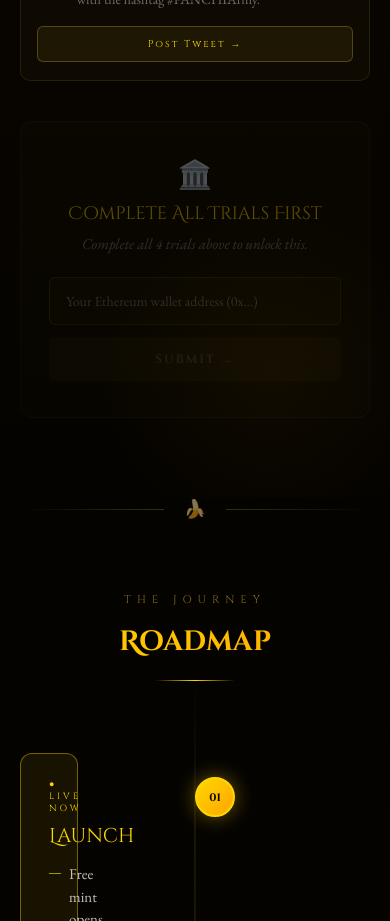
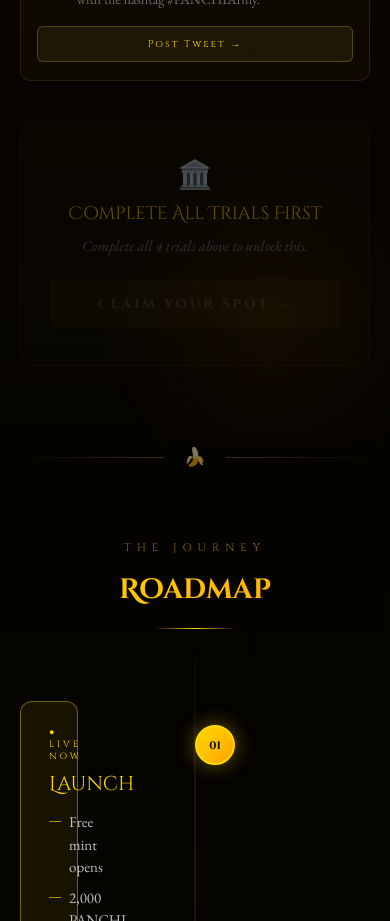
Before and after one commit to Firestorm0609/Panchi, a React (Vite) app: page / in a window 390 px wide. Shown: the part 2720-3641 px from the top of the page. Built offline with nearby package versions, Linux system fonts and the light colour scheme.

Commit message:
Update App.jsx

```diff
--- a/src/App.jsx
+++ b/src/App.jsx
@@ -219,21 +219,36 @@ function CollectionSection() {
 
 function PanchilistSection({ sectionRef }) {
   const [completed, setCompleted] = useState({});
-  const [wallet, setWallet] = useState("");
   const [submitted, setSubmitted] = useState(false);
-  const [submitting, setSubmitting] = useState(false);
-  const [scanActive, setScanActive] = useState(false);
 
   const allDone = PANCHILIST_TASKS.every(t => completed[t.id]);
   const completedCount = Object.values(completed).filter(Boolean).length;
   const progress = (completedCount / PANCHILIST_TASKS.length) * 100;
+  const [pendingId, setPendingId] = useState(null);
+  const [countdown, setCountdown] = useState(0);
+
   const markDone = (id) => setCompleted(prev => ({ ...prev, [id]: true }));
 
+  const startTrial = (id) => {
+    setPendingId(id);
+    setCountdown(40);
+    const interval = setInterval(() => {
+      setCountdown(prev => {
+        if (prev <= 1) {
+          clearInterval(interval);
+          setPendingId(null);
+          markDone(id);
+          return 0;
+        }
+        return prev - 1;
+      });
+    }, 1000);
+  };
+
   const handleSubmit = () => {
-    if (!wallet.trim() || !allDone) return;
-    setScanActive(true);
-    setSubmitting(true);
-    setTimeout(() => { setScanActive(false); setSubmitting(false); setSubmitted(true); }, 2800);
+    if (!allDone) return;
+    window.open("https://forms.gle/eXnovSXm9GQesrgK7", "_blank");
+    setTimeout(() => setSubmitted(true), 800);
   };
 
   return (
@@ -286,49 +301,43 @@ function PanchilistSection({ sectionRef }) {
                       <div style={{ fontFamily: "'Cinzel', serif", fontSize: "12px", letterSpacing: "1px", color: done ? "#FFD700" : "rgba(255,255,255,0.75)", marginBottom: "4px" }}>{task.title}</div>
                       <div style={{ fontFamily: "'EB Garamond', serif", fontSize: "14px", color: "rgba(255,255,255,0.4)", lineHeight: "1.5" }}>{task.description}</div>
                     </div>
-                    {!done ? (
+                    {done ? (
+                      <div className="task-action" style={{ flexShrink: 0, padding: "10px 18px", background: "rgba(255,215,0,0.08)", border: "1px solid rgba(255,215,0,0.2)", borderRadius: "6px", fontFamily: "'Cinzel', serif", fontSize: "10px", letterSpacing: "2px", color: "#FFD700" }}>DONE ✓</div>
+                    ) : pendingId === task.id ? (
+                      <div className="task-action" style={{ flexShrink: 0, padding: "10px 18px", background: "rgba(212,175,55,0.05)", border: "1px solid rgba(212,175,55,0.25)", borderRadius: "6px", fontFamily: "'Cinzel', serif", fontSize: "10px", letterSpacing: "2px", color: "rgba(212,175,55,0.7)", minWidth: "90px", textAlign: "center" }}>
+                        VERIFYING {countdown}s
+                      </div>
+                    ) : (
                       <a href={task.actionLink} target="_blank" rel="noopener noreferrer"
-                        onClick={() => setTimeout(() => markDone(task.id), 1200)}
+                        onClick={() => startTrial(task.id)}
                         className="task-action"
                         style={{ flexShrink: 0, padding: "10px 18px", background: "rgba(212,175,55,0.08)", border: "1px solid rgba(212,175,55,0.3)", borderRadius: "6px", cursor: "pointer", textDecoration: "none", fontFamily: "'Cinzel', serif", fontSize: "10px", letterSpacing: "2px", color: "#FFD700", transition: "all 0.2s", whiteSpace: "nowrap" }}
                         onMouseOver={e => { e.currentTarget.style.background = "rgba(212,175,55,0.15)"; e.currentTarget.style.borderColor = "#FFD700"; }}
                         onMouseOut={e => { e.currentTarget.style.background = "rgba(212,175,55,0.08)"; e.currentTarget.style.borderColor = "rgba(212,175,55,0.3)"; }}
                       >{task.actionLabel} →</a>
-                    ) : (
-                      <div className="task-action" style={{ flexShrink: 0, padding: "10px 18px", background: "rgba(255,215,0,0.08)", border: "1px solid rgba(255,215,0,0.2)", borderRadius: "6px", fontFamily: "'Cinzel', serif", fontSize: "10px", letterSpacing: "2px", color: "#FFD700" }}>DONE ✓</div>
                     )}
                   </div>
                 );
               })}
             </div>
 
-            <div style={{ background: allDone ? "rgba(255,215,0,0.07)" : "rgba(212,175,55,0.03)", border: `1px solid ${allDone ? "rgba(255,215,0,0.35)" : "rgba(212,175,55,0.1)"}`, borderRadius: "12px", padding: "36px 28px", transition: "all 0.6s", opacity: allDone ? 1 : 0.35, position: "relative", overflow: "hidden" }}>
-              {scanActive && <div style={{ position: "absolute", left: 0, right: 0, height: "2px", background: "linear-gradient(to right, transparent, rgba(255,215,0,0.8), transparent)", animation: "scanLine 1.4s linear infinite", pointerEvents: "none", zIndex: 2 }} />}
-              <div style={{ textAlign: "center", marginBottom: "24px" }}>
-                <div style={{ fontSize: "28px", marginBottom: "10px" }}>🏛️</div>
-                <div style={{ fontFamily: "'Cinzel Decorative', serif", fontSize: "18px", color: "#FFD700", marginBottom: "8px" }}>{allDone ? "Present Your Wallet" : "Complete All Trials First"}</div>
-                <p style={{ fontFamily: "'EB Garamond', serif", fontSize: "15px", fontStyle: "italic", color: "rgba(255,255,255,0.45)", margin: 0 }}>{allDone ? "You have proven yourself worthy. Submit your Ethereum wallet address to claim your panchilist spot." : `Complete all ${PANCHILIST_TASKS.length} trials above to unlock this.`}</p>
-              </div>
-              <div className="wallet-row" style={{ display: "flex", gap: "12px" }}>
-                <input type="text" placeholder="Your Ethereum wallet address (0x...)" value={wallet} onChange={e => setWallet(e.target.value)} disabled={!allDone || submitting}
-                  style={{ flex: 1, padding: "14px 16px", background: "rgba(212,175,55,0.04)", border: "1px solid rgba(212,175,55,0.2)", borderRadius: "6px", fontFamily: "'EB Garamond', serif", fontSize: "16px", color: "rgba(255,255,255,0.8)", outline: "none", transition: "border-color 0.2s" }}
-                  onFocus={e => e.target.style.borderColor = "rgba(255,215,0,0.5)"}
-                  onBlur={e => e.target.style.borderColor = "rgba(212,175,55,0.2)"}
-                />
-                <button onClick={handleSubmit} disabled={!allDone || !wallet.trim() || submitting}
-                  style={{ padding: "14px 28px", borderRadius: "6px", border: "none", cursor: allDone && wallet.trim() ? "pointer" : "not-allowed", background: allDone && wallet.trim() ? "linear-gradient(135deg, #FFD700, #FFA500)" : "rgba(212,175,55,0.08)", fontFamily: "'Cinzel', serif", fontSize: "12px", letterSpacing: "2px", color: allDone && wallet.trim() ? "#000" : "rgba(255,255,255,0.2)", fontWeight: "700", boxShadow: allDone && wallet.trim() ? "0 0 24px rgba(255,215,0,0.35)" : "none", transition: "all 0.3s", whiteSpace: "nowrap" }}
-                >{submitting ? "VERIFYING..." : "SUBMIT →"}</button>
-              </div>
+            <div style={{ background: allDone ? "rgba(255,215,0,0.07)" : "rgba(212,175,55,0.03)", border: `1px solid ${allDone ? "rgba(255,215,0,0.35)" : "rgba(212,175,55,0.1)"}`, borderRadius: "12px", padding: "36px 28px", transition: "all 0.6s", opacity: allDone ? 1 : 0.35, position: "relative", overflow: "hidden", textAlign: "center" }}>
+              <div style={{ fontSize: "28px", marginBottom: "10px" }}>🏛️</div>
+              <div style={{ fontFamily: "'Cinzel Decorative', serif", fontSize: "18px", color: "#FFD700", marginBottom: "10px" }}>{allDone ? "Present Your Wallet" : "Complete All Trials First"}</div>
+              <p style={{ fontFamily: "'EB Garamond', serif", fontSize: "15px", fontStyle: "italic", color: "rgba(255,255,255,0.45)", margin: "0 0 24px" }}>{allDone ? "You have proven yourself worthy. Click below to submit your wallet and claim your spot." : `Complete all ${PANCHILIST_TASKS.length} trials above to unlock this.`}</p>
+              <button onClick={handleSubmit} disabled={!allDone}
+                style={{ padding: "16px 48px", borderRadius: "6px", border: "none", cursor: allDone ? "pointer" : "not-allowed", background: allDone ? "linear-gradient(135deg, #FFD700, #FFA500)" : "rgba(212,175,55,0.08)", fontFamily: "'Cinzel', serif", fontSize: "13px", letterSpacing: "3px", color: allDone ? "#000" : "rgba(255,255,255,0.2)", fontWeight: "700", boxShadow: allDone ? "0 0 24px rgba(255,215,0,0.35)" : "none", transition: "all 0.3s" }}
+              >CLAIM YOUR SPOT →</button>
             </div>
           </>
         ) : (
           <div style={{ textAlign: "center", padding: "56px 24px", background: "rgba(255,215,0,0.06)", border: "1px solid rgba(255,215,0,0.3)", borderRadius: "16px", position: "relative", overflow: "hidden" }}>
             <div style={{ position: "absolute", inset: 0, background: "radial-gradient(ellipse at 50% 0%, rgba(255,215,0,0.08) 0%, transparent 60%)", pointerEvents: "none" }} />
             <div style={{ fontSize: "64px", marginBottom: "24px", animation: "sealReveal 0.6s ease both" }}>🍌</div>
-            <div style={{ fontFamily: "'Cinzel Decorative', serif", fontSize: "clamp(22px, 4vw, 40px)", color: "#FFD700", marginBottom: "16px", filter: "drop-shadow(0 0 20px rgba(255,215,0,0.5))" }}>Trial Complete</div>
-            <p style={{ fontFamily: "'EB Garamond', serif", fontSize: "17px", fontStyle: "italic", color: "rgba(255,255,255,0.6)", maxWidth: "460px", margin: "0 auto 28px", lineHeight: "1.8" }}>Your wallet has been recorded. The PANCHI elders will review your application. Watch the X page for the announcement.</p>
-            <div style={{ display: "inline-block", background: "rgba(255,215,0,0.08)", border: "1px solid rgba(255,215,0,0.2)", borderRadius: "8px", padding: "12px 20px", fontFamily: "'Cinzel', serif", fontSize: "11px", letterSpacing: "2px", color: "rgba(212,175,45,0.7)", wordBreak: "break-all" }}>
-              {wallet.slice(0, 6)}...{wallet.slice(-6)} — REGISTERED
+            <div style={{ fontFamily: "'Cinzel Decorative', serif", fontSize: "clamp(22px, 4vw, 40px)", color: "#FFD700", marginBottom: "16px", filter: "drop-shadow(0 0 20px rgba(255,215,0,0.5))" }}>You're on the list.</div>
+            <p style={{ fontFamily: "'EB Garamond', serif", fontSize: "17px", fontStyle: "italic", color: "rgba(255,255,255,0.6)", maxWidth: "460px", margin: "0 auto 28px", lineHeight: "1.8" }}>The PANCHI elders have received your application. Watch the Discord for the announcement. The jungle remembers.</p>
+            <div style={{ display: "inline-block", background: "rgba(255,215,0,0.08)", border: "1px solid rgba(255,215,0,0.2)", borderRadius: "8px", padding: "12px 20px", fontFamily: "'Cinzel', serif", fontSize: "11px", letterSpacing: "2px", color: "rgba(212,175,45,0.7)" }}>
+              🍌 PANCHILIST — REGISTERED
             </div>
           </div>
         )}
```
